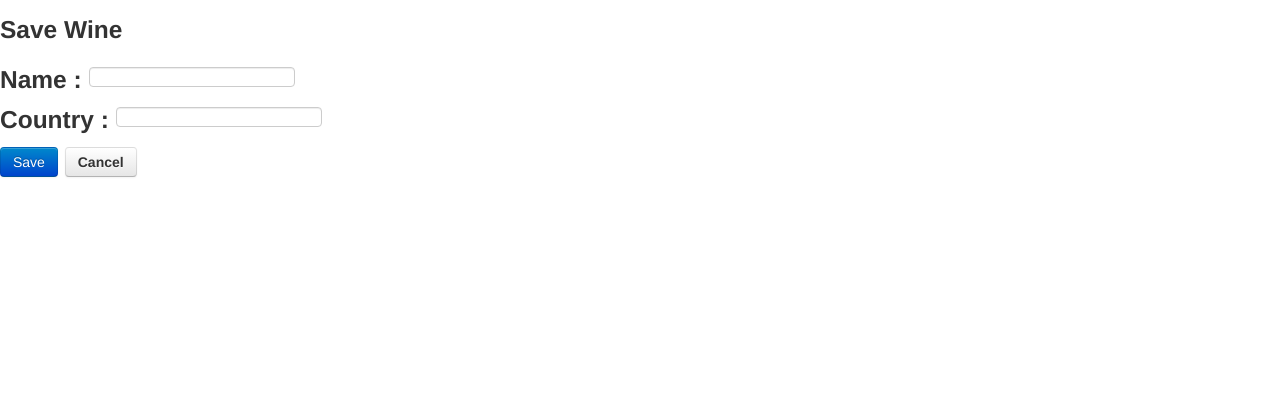
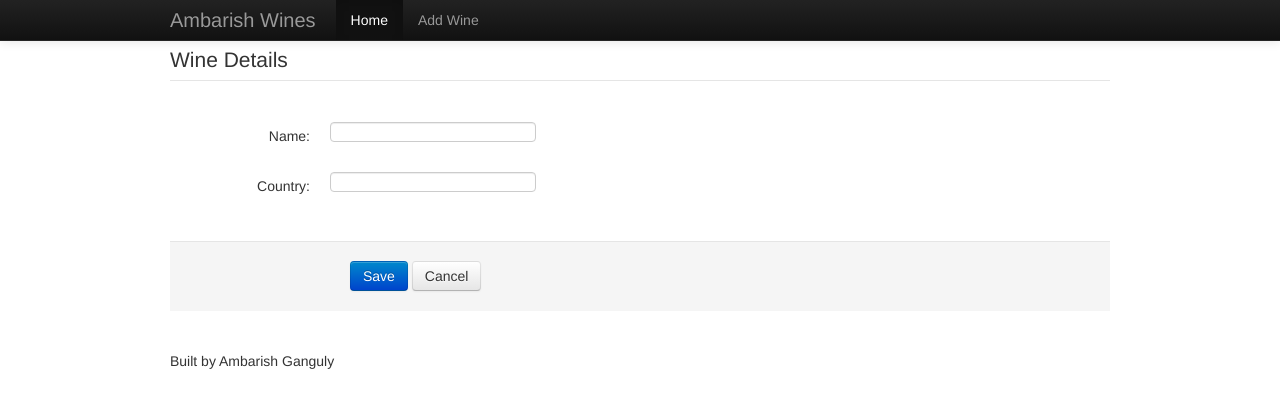
Before and after one commit to ambarishg/Angular-Node-Mongo, a plain HTML site: page client/index.html at #/NewWines in a window 1280 px wide. Drawn offline with Linux system fonts and the light colour scheme.

Commit message:
Integrating Twitter Bootstrap

```diff
--- a/client/controllers/app.js
+++ b/client/controllers/app.js
@@ -8,7 +8,7 @@ WineApp.config(function($routeProvider, $locationProvider) {
   	// NewWines
     .when('/NewWines', {controller: CreateController, templateUrl: '/partials/DetailsWines.html'})
 
-    // NewWines
+    // EditWines
     .when('/EditWines/:id', {controller: EditController, templateUrl: '/partials/DetailsWines.html'})
 
     .otherwise({redirectTo: '/'})
--- a/client/controllers/controllers.js
+++ b/client/controllers/controllers.js
@@ -1,4 +1,5 @@
 function List ($scope, $http) {
+
 
 $http.get('/wines/all').
     success(
@@ -23,7 +24,7 @@ function CreateController($scope, $http,$location) {
     }
 
     $scope.wine = wine;
-    $scope.action = "Save" ;
+    $scope.action = "Add" ;
 
     $scope.save = function()
     {
@@ -50,7 +51,7 @@ function EditController($scope, $http,$location,$routeParams) {
     }
 
     $scope.wine = wine;
-    $scope.action = "Save" ;
+    $scope.action = "Edit" ;
 
     console.log ( " ID of the wine is " + $routeParams.id) ;
 
--- a/client/index.html
+++ b/client/index.html
@@ -4,9 +4,49 @@
 
 <link rel="stylesheet" href="/libs/bootstrap/css/bootstrap.css" media="screen">
 
+<head>
+ <div class="navbar navbar-inverse navbar-fixed-top">
+      <div class="navbar-inner">
+        <div class="container">
+          <button type="button" class="btn btn-navbar" data-toggle="collapse" data-target=".nav-collapse">
+            <span class="icon-bar"></span>
+            <span class="icon-bar"></span>
+            <span class="icon-bar"></span>
+          </button>
+          <a class="brand" href="#">Ambarish Wines</a>
+          <div class="nav-collapse collapse">
+            <ul class="nav">
+              <li class="active"><a href="#">Home</a></li>
+              <li><a href="#NewWines">Add Wine</a></li>
 
-<div ng-app="wineApp">
-  <div ng-view>
+          </div><!--/.nav-collapse -->
+        </div>
+      </div>
+    </div>
+
+<br/>
+<br/>
+</head>
+
+<body>
+<div class="header"></div>
+
+<div class="container">
+
+ <div class="row-fluid" ng-app="wineApp">
+
+  <div id="content" class="span12" ng-view>
+
     <!-- partial will go here -->
+
   </div>
 </div>
+
+<footer class="footer">
+       Built by Ambarish Ganguly
+ </footer>
+
+</div>
+</body>
+
+</html>
--- a/client/partials/DetailsWines.html
+++ b/client/partials/DetailsWines.html
@@ -1,15 +1,47 @@
-<h3> {{action}} Wine <h3>
-<div>
-Name  :
-<input data-ng-model="wine.name" type="text">
-<br/>
+<div class="row-fluid">
 
-Country  :
-<input data-ng-model="wine.country" type="text">
-<br/>
+<form class="form-horizontal span12">
 
-<button class="btn btn-primary" ng-click="save()">{{action}}</button>
+<fieldset>
 
-<a href="/" class="btn">Cancel</a>
+	<legend>
+		Wine Details
+	</legend>
+
+     <br/>
+
+            <div class="row">
+                <div class="span8">
+
+                    <div class="control-group">
+                        <label class="control-label">Name:</label>
+
+                        <div class="controls">
+                            <input data-ng-model="wine.name" type="text">
+                            <span class="help-inline"></span>
+
+                        </div>
+                    </div>
+
+                    <div class="control-group">
+                        <label class="control-label">Country:</label>
+
+                        <div class="controls">
+                            <input data-ng-model="wine.country" type="text">
+                            <span class="help-inline"></span>
+                        </div>
+                    </div>
+		       </div>
+            </div>
+ </fieldset>
+
+
+
+<div class="form-actions">
+    <button class="btn btn-primary save" ng-click="save()">Save</button>
+    <a href="/" class="btn">Cancel</a>
+</div>
+
+</form>
 
 </div>
```
Also changed, not shown: client/partials/ListWines.html (+43 -8 lines), 1 other file.
